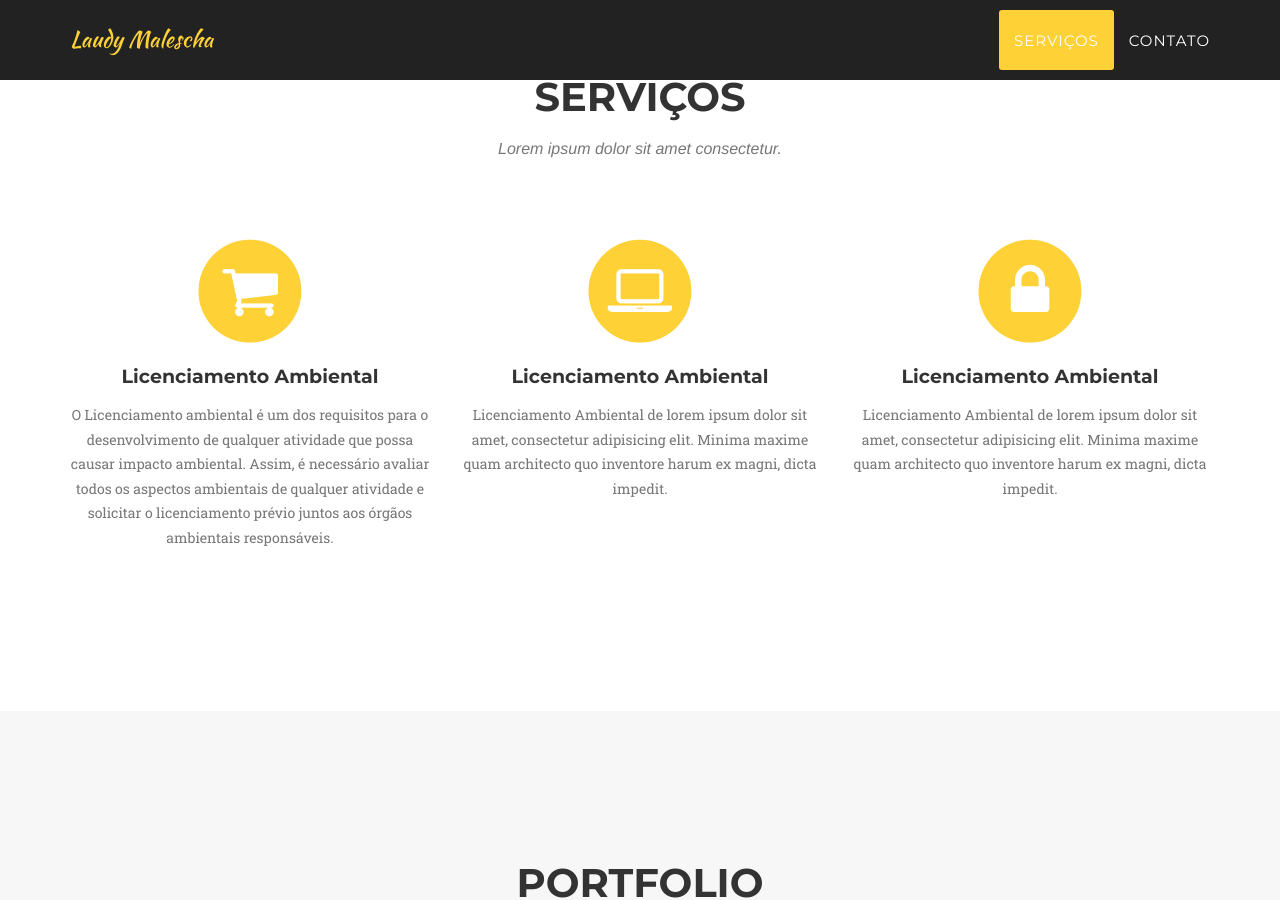
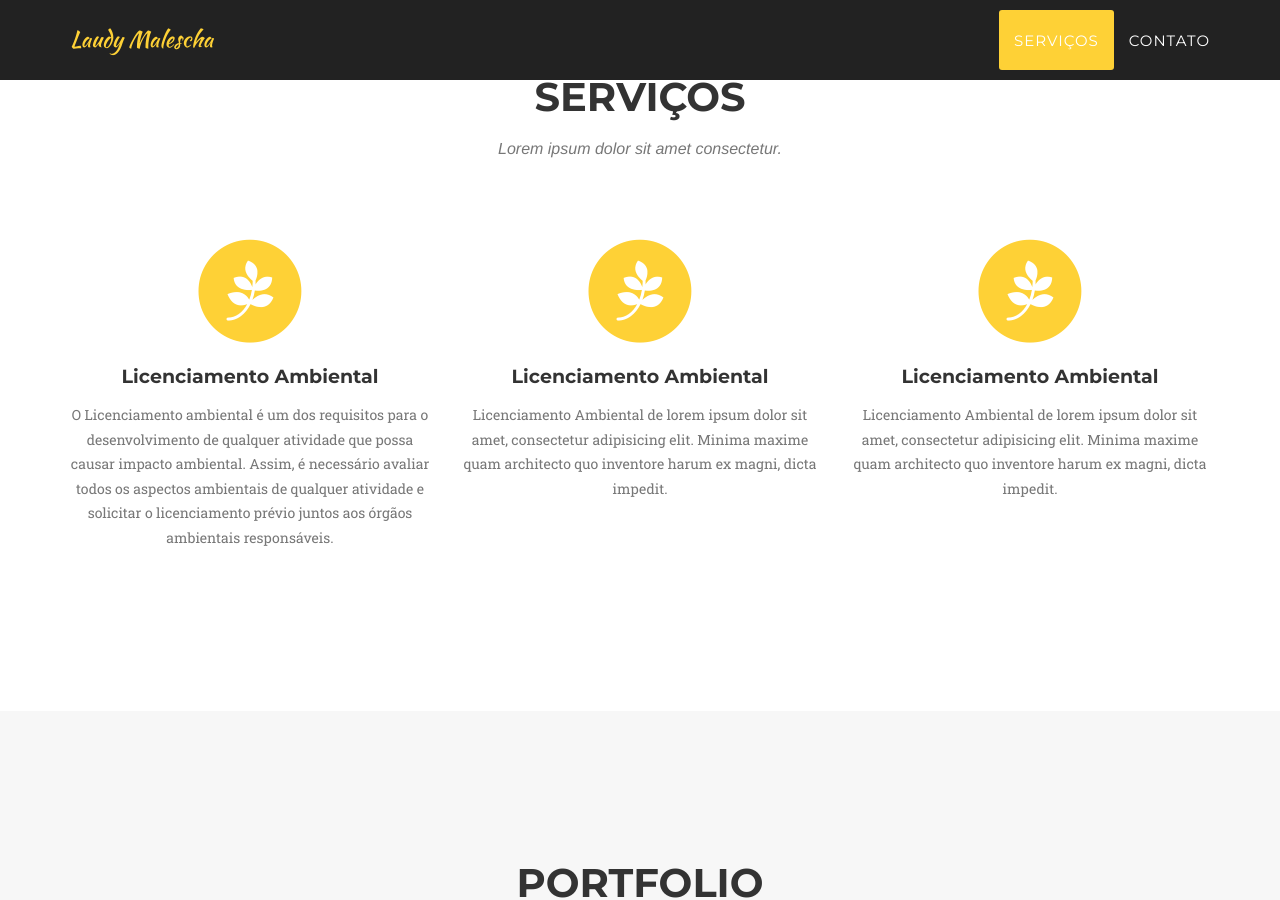
Before and after one commit to laudymalescha/laudymalescha.github.io, a Jekyll site: the page built from index.html, in a window 1280 px wide and 900 px high, scrolled down 833 px. Built offline with Jekyll 4.4.1, drawn with Linux system fonts in a browser that asks for light colours; some web fonts are replaced.

Commit message:
icone update

```diff
--- a/_includes/services.html
+++ b/_includes/services.html
@@ -11,7 +11,7 @@
                 <div class="col-md-4">
                     <span class="fa-stack fa-4x">
                         <i class="fa fa-circle fa-stack-2x text-primary"></i>
-                        <i class="fa fa-shopping-cart fa-stack-1x fa-inverse"></i>
+                        <i class="fa fa-pagelines fa-stack-1x fa-inverse"></i>
                     </span>
                     <h4 class="service-heading">Licenciamento Ambiental</h4>
                     <p class="text-muted">O Licenciamento ambiental é um dos requisitos para o desenvolvimento de qualquer atividade que possa causar impacto ambiental. Assim, é necessário avaliar todos os aspectos ambientais de qualquer atividade e solicitar o licenciamento prévio juntos aos órgãos ambientais responsáveis.</p>
@@ -19,7 +19,7 @@
                 <div class="col-md-4">
                     <span class="fa-stack fa-4x">
                         <i class="fa fa-circle fa-stack-2x text-primary"></i>
-                        <i class="fa fa-laptop fa-stack-1x fa-inverse"></i>
+                        <i class="fa fa-pagelines fa-stack-1x fa-inverse"></i>
                     </span>
                     <h4 class="service-heading">Licenciamento Ambiental</h4>
                     <p class="text-muted">Licenciamento Ambiental de lorem ipsum dolor sit amet, consectetur adipisicing elit. Minima maxime quam architecto quo inventore harum ex magni, dicta impedit.</p>
@@ -27,7 +27,7 @@
                 <div class="col-md-4">
                     <span class="fa-stack fa-4x">
                         <i class="fa fa-circle fa-stack-2x text-primary"></i>
-                        <i class="fa fa-lock fa-stack-1x fa-inverse"></i>
+                        <i class="fa fa-pagelines fa-stack-1x fa-inverse"></i>
                     </span>
                     <h4 class="service-heading">Licenciamento Ambiental</h4>
                     <p class="text-muted">Licenciamento Ambiental de lorem ipsum dolor sit amet, consectetur adipisicing elit. Minima maxime quam architecto quo inventore harum ex magni, dicta impedit.</p>
```
